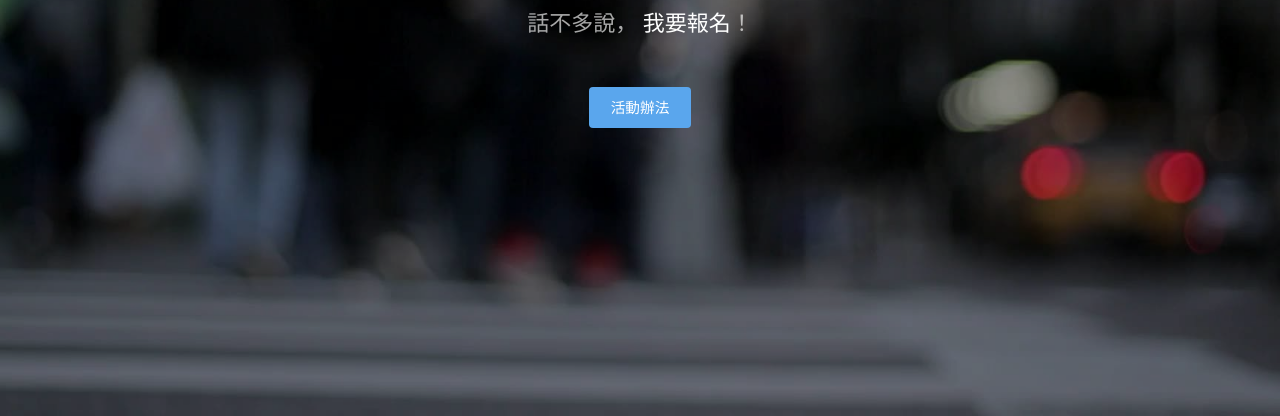
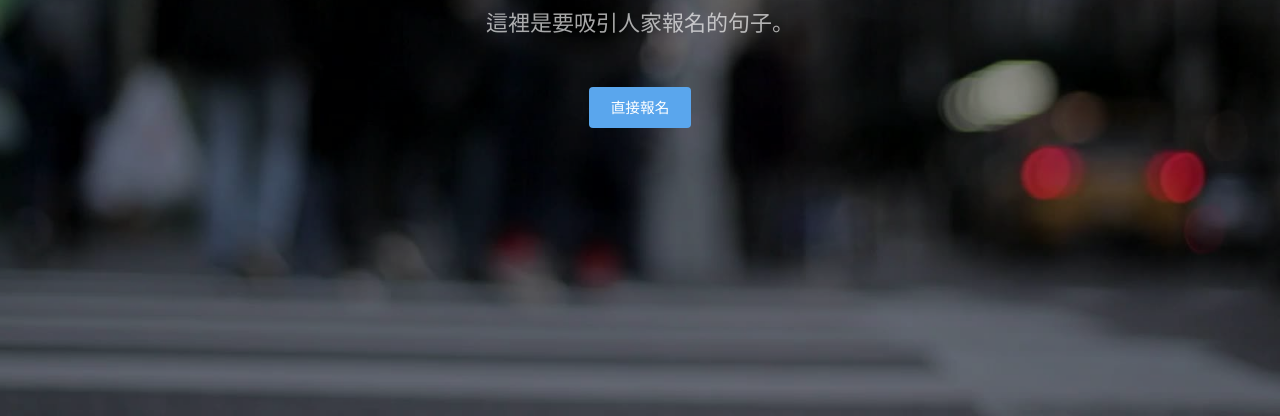
Before and after one commit to pennyxuan/fhic_ProgramCompetition, a plain HTML site: page index.html in a window 1280 px wide. Shown: the part 384-800 px from the top of the page. Drawn offline with Linux system fonts and the light colour scheme.

Commit message:
首頁按鈕

```diff
--- a/index.html
+++ b/index.html
@@ -37,10 +37,9 @@
 			<section id="banner" data-video="images/banner">
 				<div class="inner">
 					<h1>程式設計競賽</h1>
-					<p>話不多說，
-				        <a href="https://forms.gle/HPXWNCNK96nqa4hF6">我要報名</a>！<br/>
+					<p>這裡是要吸引人家報名的句子。
                     </p>
-					<a href="#one" class="button special scrolly">活動辦法</a>
+					<a href="https://forms.gle/HPXWNCNK96nqa4hF6" class="button special scrolly">直接報名</a>
 				</div>
 			</section>
 
```
